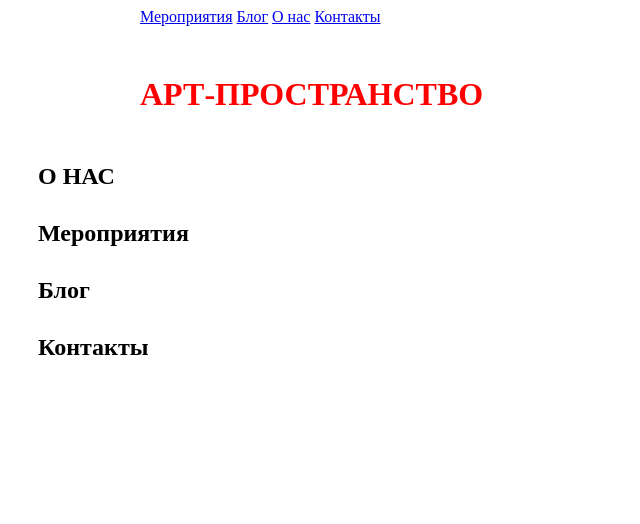
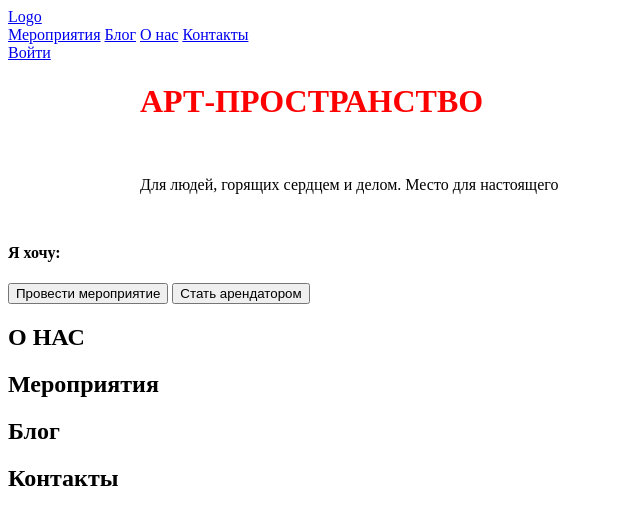
Before and after one commit to alexb494863/web_study, a plain HTML site: page index.html in a window 1280 px wide. Shown: the whole page, without its empty margins (0-640 px from the left). Drawn offline with Linux system fonts and the light colour scheme.

Commit message:
Добавлены BEM-классы для элементов основной страницы сайта

```diff
--- a/index.html
+++ b/index.html
@@ -1,38 +1,66 @@
 <!DOCTYPE html>
 <html lang="ru">
+
 <head>
     <meta charset="UTF-8">
     <meta name="viewport" content="width=device-width, initial-scale=1.0">
     <link rel="stylesheet" href="styles/styles.css">
     <title>Lenni</title>
 </head>
-<body class="main-body">
-    <header class="main-menu">
-      <a href="#"></a>
-      <nav>
-        <a class="main-menu__menu-item" href="#">Мероприятия</a>
-        <a class="main-menu__menu-item" href="#">Блог</a>
-        <a class="main-menu__menu-item" href="#">О нас</a>
-        <a class="main-menu__menu-item" href="#">Контакты</a>
+
+<body class="body">
+    <header class="page-header">
+        <a class="page-header__logo" href="#">Logo</a>
+        <nav class="page-header__nav">
+            <a class="page-header__nav-link" href="#">Мероприятия</a>
+            <a class="page-header__nav-link" href="#">Блог</a>
+            <a class="page-header__nav-link" href="#">О нас</a>
+            <a class="page-header__nav-link" href="#">Контакты</a>
         </nav>
+        <a class="page-header__user-link" href="#">Войти</a>
     </header>
-    <main>
-      <header class="main-header" () >
+    <main class="main">
+        <div class="home">
+
+            <header class="main-header home__main-header" ()>
                 <h1>АРТ-ПРОСТРАНСТВО</h1>
+                <img />
+                <p>Для людей, горящих сердцем и делом. Место для настоящего
+                    <p />
             </header>
-      <section>
-        <h2 class="article-header">О НАС</h2>
+
+            <section class="offers home__offers">
+                <h4 class="offers__title">Я хочу:</h4>
+                <div class="offers__btns">
+                    <button type="button" class="offers__btn btn btn--red">Провести мероприятие</button>
+                    <button type="button" class="offers__btn btn">Стать арендатором</button>
+                </div>
             </section>
-      <section>
-        <h2 class="article-header">Мероприятия</h2>
+
+            <section class="about home__about">
+                <h2 class="abot__section-title section-title">О НАС</h2>
+                <div class="about__container"></div>
             </section>
-      <section>
-        <h2 class="article-header">Блог</h2>
+
+            <section class="upcoming home__upcoming">
+                <h2 class="upcoming__section-title section-title">Мероприятия</h2>
+                <div class="upcomin__container"></div>
             </section>
-      <section>
-        <h2 class="article-header">Контакты</h2>
+
+            <section class="listing home__listing">
+                <h2 class="section-title listing__section-title">Блог</h2>
+                <div></div>
             </section>
+
+            <section class="contacts home__contacts">
+                <h2 class="contacts__section-title sction-title">Контакты</h2>
+                <div class="contacts__container"></div>
+            </section>
+
+            <div class="doit"></div>
+
+        </div>
     </main>
-    <footer class="main-footer">
+    <footer class="page-footer">
     </footer>
 </body>
```
Lines whose indentation alone changed are shown as unchanged.
